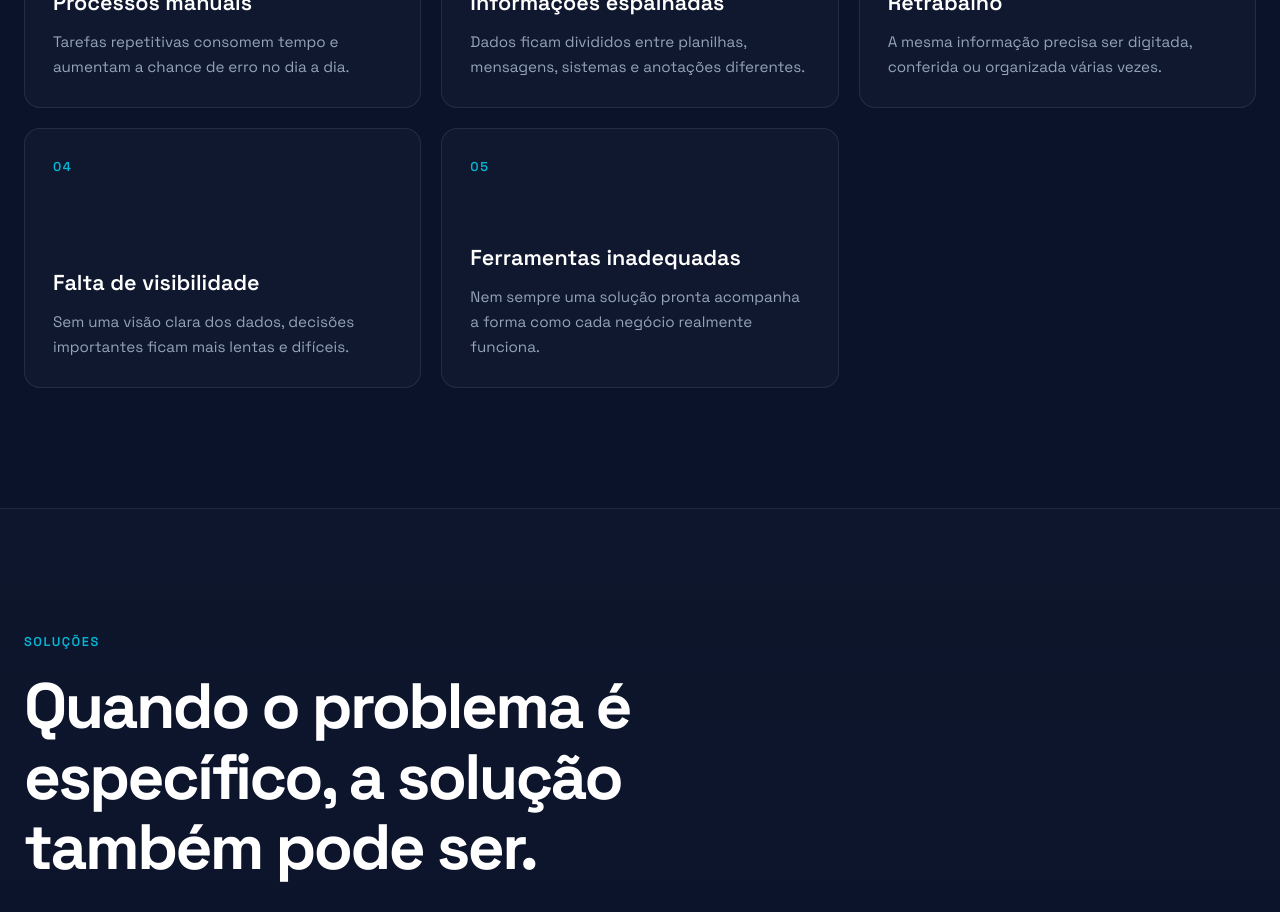
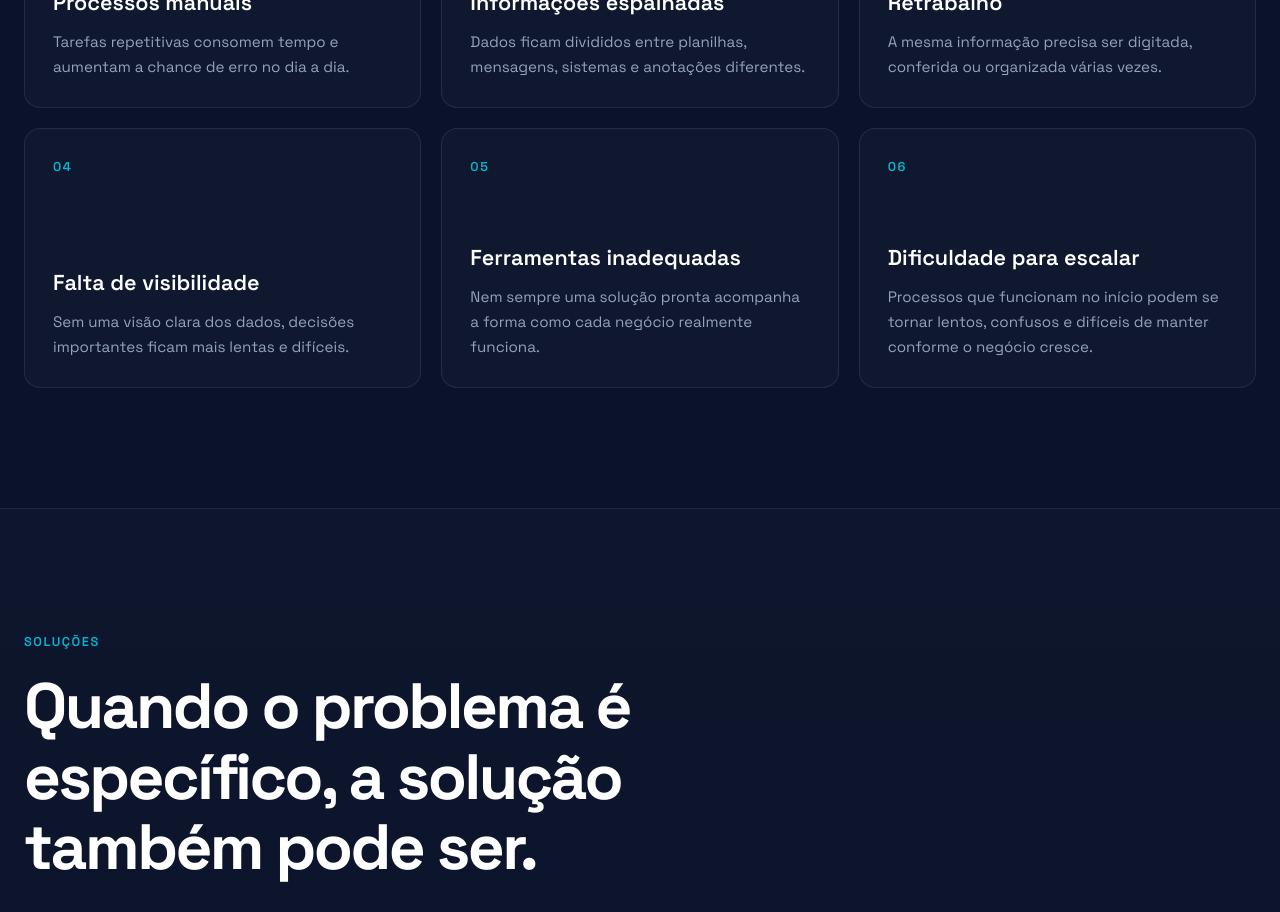
Before and after one commit to Soluverx/soluverx-site, a React (Vite) app: page / in a window 1280 px wide. Shown: the part 1500-2412 px from the top of the page. Built offline with nearby package versions, Linux system fonts and the light colour scheme.

Commit message:
adiciona sexto problema na secao

```diff
--- a/src/sections/Problems/Problems.tsx
+++ b/src/sections/Problems/Problems.tsx
@@ -25,6 +25,11 @@ const problems = [
     title: 'Ferramentas inadequadas',
     description:
       'Nem sempre uma solução pronta acompanha a forma como cada negócio realmente funciona.',
+  },
+  {
+    title: 'Dificuldade para escalar',
+    description:
+      'Processos que funcionam no início podem se tornar lentos, confusos e difíceis de manter conforme o negócio cresce.',
   },
 ]
 
```
